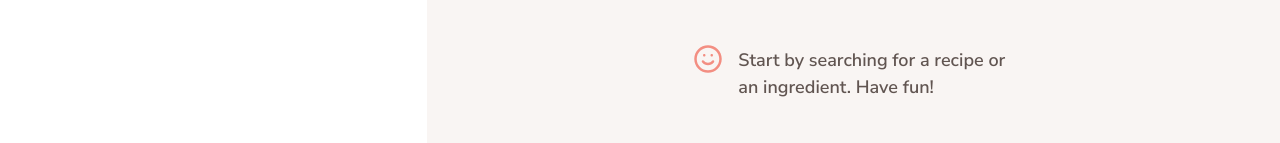
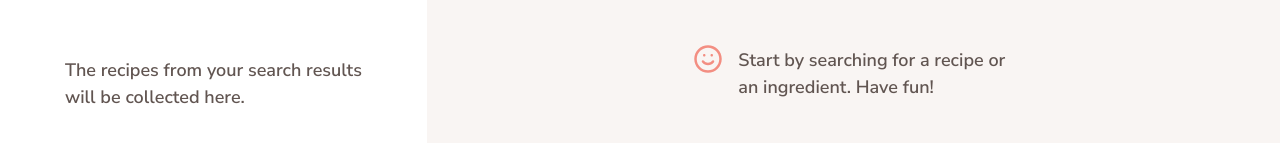
Before and after one commit to ahmetalpergit/forkify, a website built with Parcel: page index.html in a window 1280 px wide. Shown: the part 103-246 px from the top of the page. Built offline with nearby package versions, Linux system fonts and the light colour scheme.

Commit message:
add introduction messages for listView and recipeView

```diff
--- a/index.html
+++ b/index.html
@@ -86,6 +86,7 @@
 
       <div class="search-results">
         <ul class="results">
+          <p class="results__message">The recipes from your search results will be collected here.</p>
           <!--
           <li class="preview">
             <a class="preview__link preview__link--active" href="#23456">
--- a/src/sass/_searchResults.scss
+++ b/src/sass/_searchResults.scss
@@ -7,6 +7,14 @@
 .results {
   list-style: none;
   margin-bottom: 2rem;
+
+  &__message {
+    margin-left: 1.5rem;
+    font-size: 1.8rem;
+    line-height: 1.5;
+    font-weight: 600;
+    padding: 3rem 5rem;
+  }
 }
 
 .pagination {
```
Also changed, not shown: src/sass/main.scss (line endings or trailing spaces).
